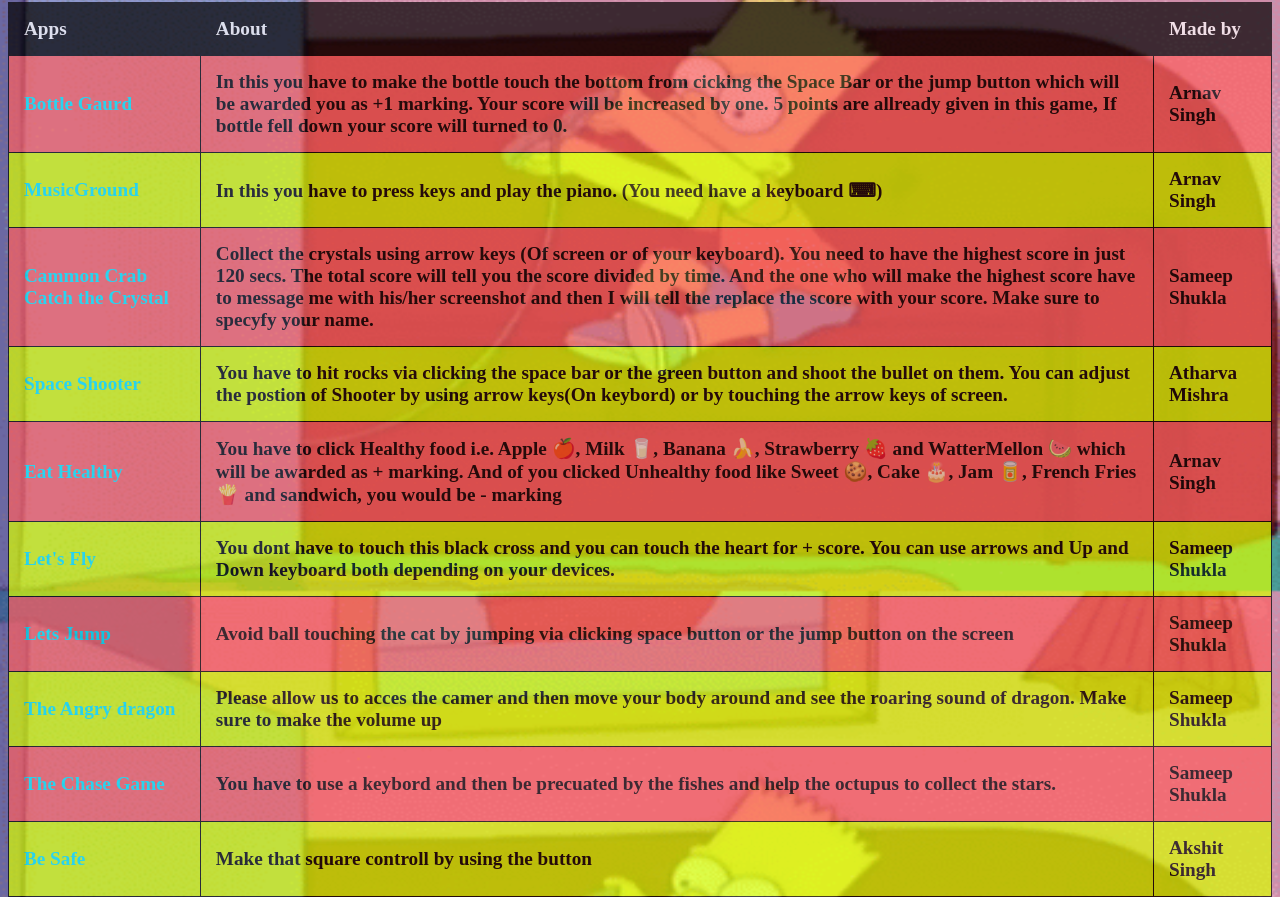
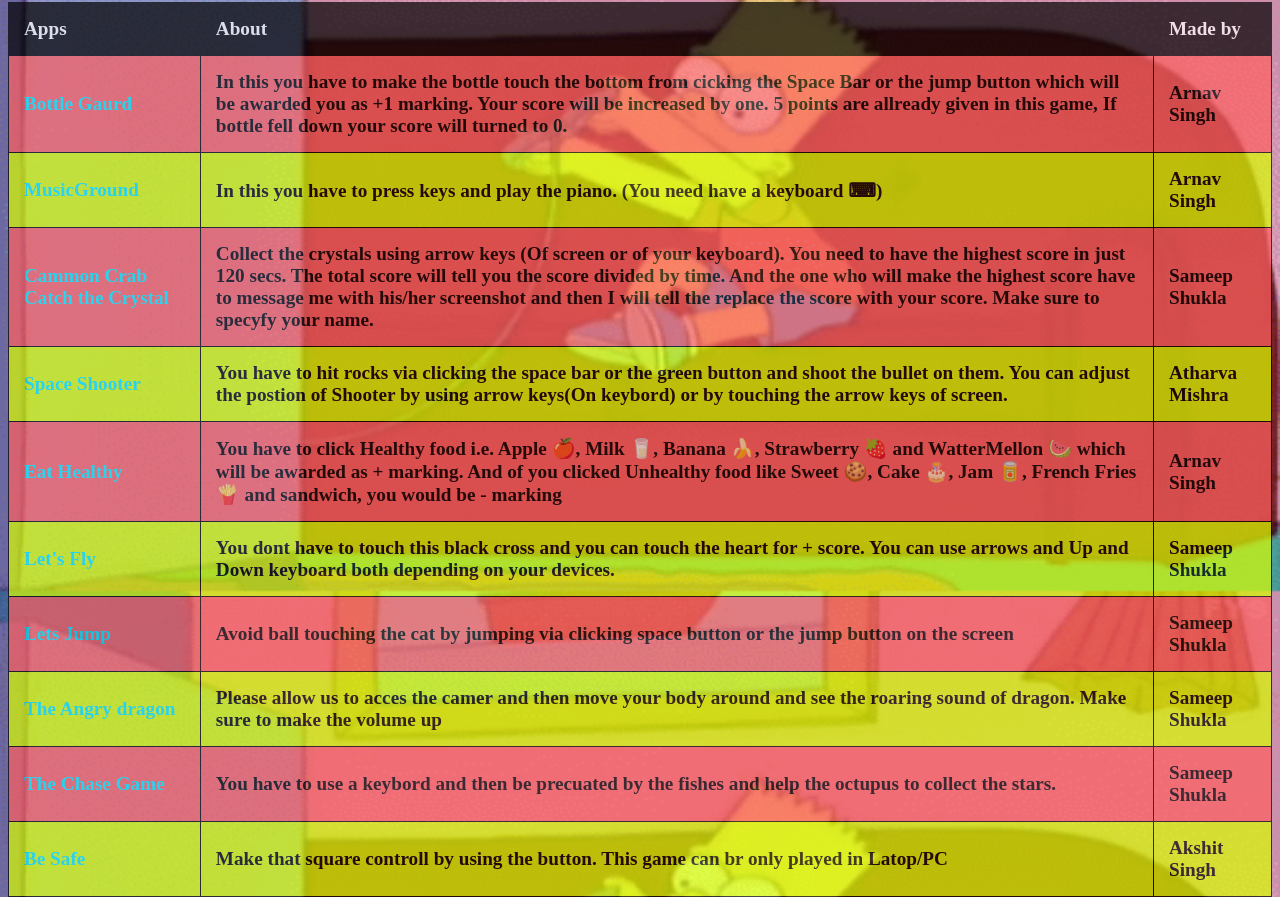
Before and after one commit to SimpleSuperDevelopers/SimpleSuperDevelopers, a plain HTML site: page Co-Main.html in a window 1280 px wide. Shown: the part 209-1106 px from the top of the page. Drawn offline with Linux system fonts and the light colour scheme.

Commit message:
Update Co-Main.html

```diff
--- a/Co-Main.html
+++ b/Co-Main.html
@@ -175,7 +175,7 @@
                                 </tr>
                                 <tr>
                                     <td><a href="JavaGames.html">Be Safe</a></td>
-                                    <td>Make that square controll by using the button</td>
+                                    <td>Make that square controll by using the button. This game can br only played in Latop/PC</td>
                                     <td>Akshit Singh</td>
                                 </tr>
 
```
